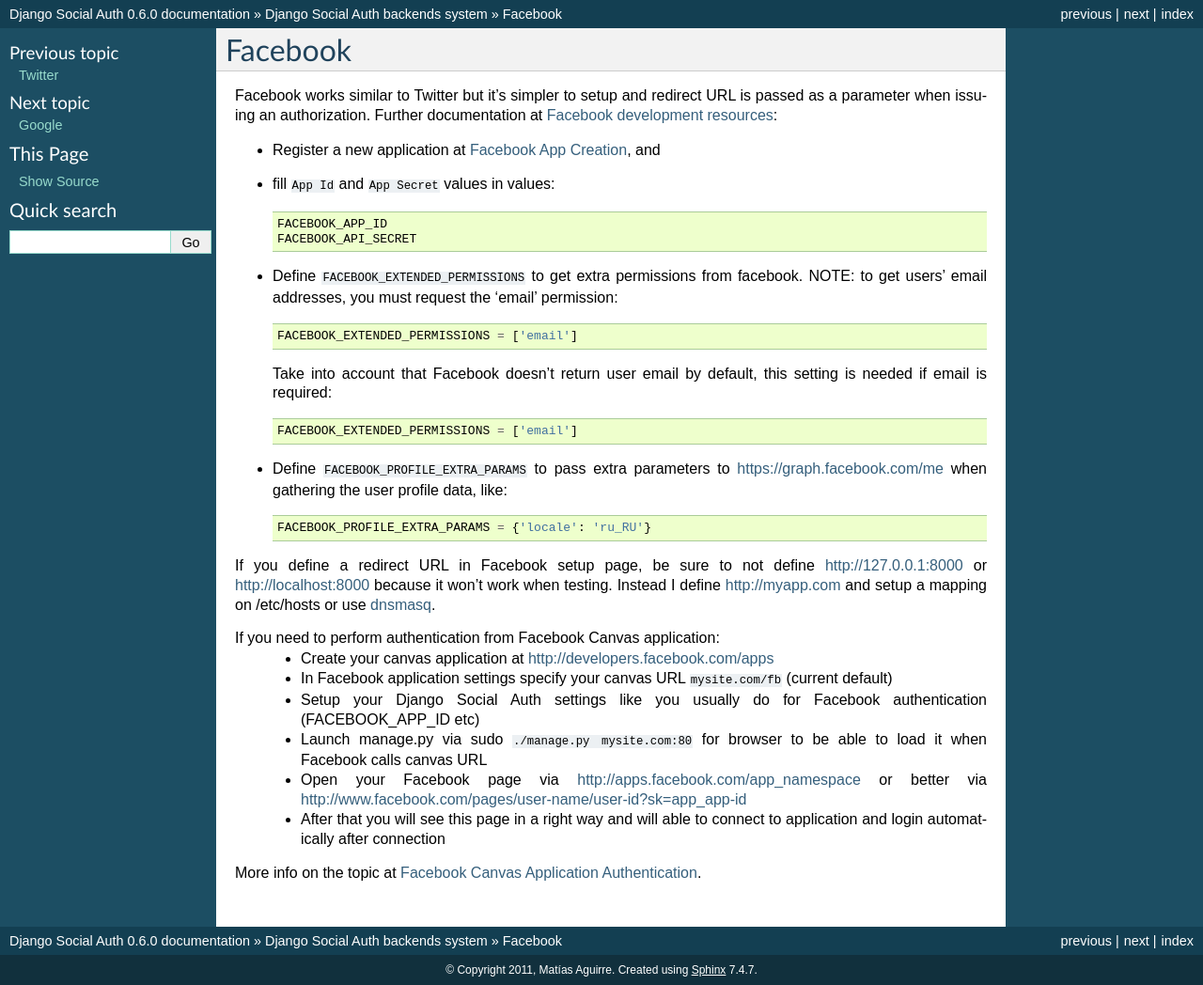
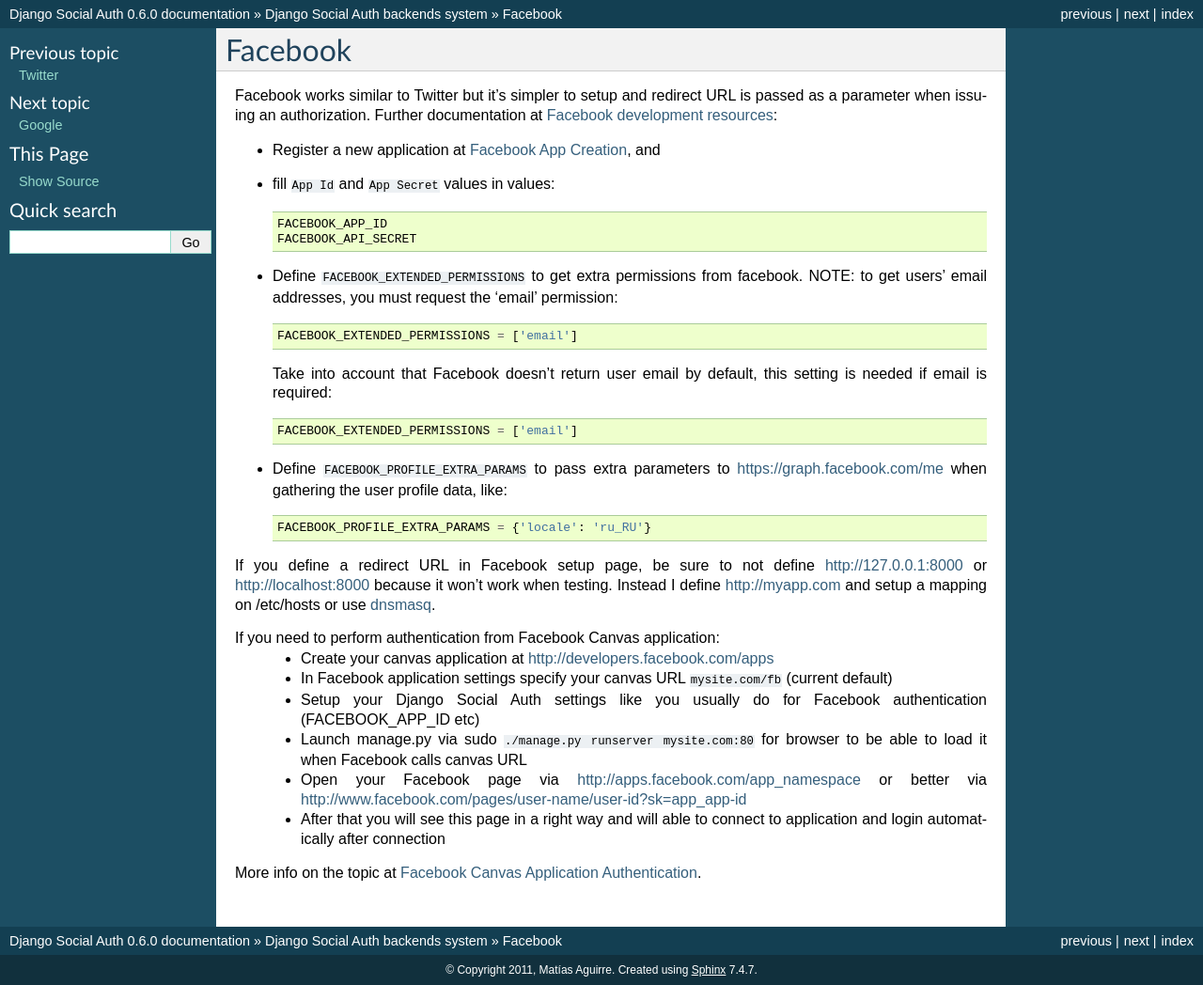
Before and after one commit to omab/django-social-auth, a Sphinx documentation site: the page built from doc/backends/facebook.rst, in a window 1280 px wide. Shown: the whole page at 94% size. Built offline with Sphinx 7.4.7, drawn with Linux system fonts in a browser that asks for light colours.

Commit message:
Typo and 80 chars per line. Refs #388

```diff
--- a/doc/backends/facebook.rst
+++ b/doc/backends/facebook.rst
@@ -34,11 +34,16 @@
 
 If you need to perform authentication from Facebook Canvas application:
     - Create your canvas application at http://developers.facebook.com/apps
-    - In Facebook application settings specify your canvas URL ``mysite.com/fb`` (current default)
-    - Setup your Django Social Auth settings like you usually do for Facebook authentication (FACEBOOK_APP_ID etc)
-    - Launch manage.py via sudo ``./manage.py mysite.com:80`` for browser to be able to load it when Facebook calls canvas URL
-    - Open your Facebook page via http://apps.facebook.com/app_namespace or better via http://www.facebook.com/pages/user-name/user-id?sk=app_app-id
-    - After that you will see this page in a right way and will able to connect to application and login automatically after connection
+    - In Facebook application settings specify your canvas URL
+      ``mysite.com/fb`` (current default)
+    - Setup your Django Social Auth settings like you usually do for Facebook
+      authentication (FACEBOOK_APP_ID etc)
+    - Launch manage.py via sudo ``./manage.py runserver mysite.com:80`` for
+      browser to be able to load it when Facebook calls canvas URL
+    - Open your Facebook page via http://apps.facebook.com/app_namespace or
+      better via http://www.facebook.com/pages/user-name/user-id?sk=app_app-id
+    - After that you will see this page in a right way and will able to connect
+      to application and login automatically after connection
 
 More info on the topic at `Facebook Canvas Application Authentication`_.
 
```
Also changed, not shown: README.rst (+10 -5 lines).
